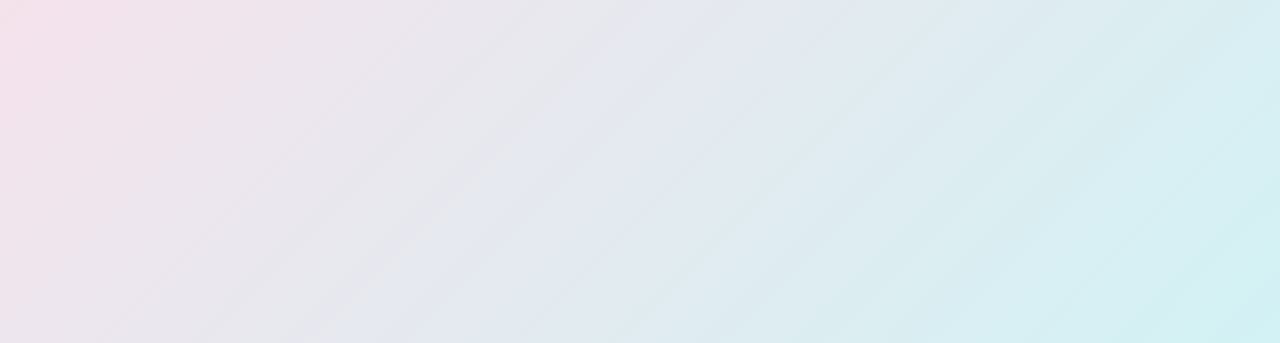
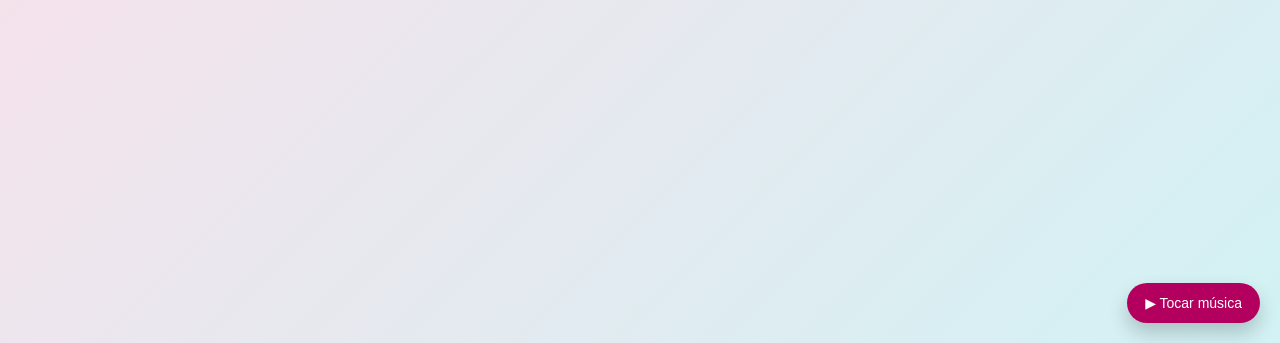
Before and after one commit to LucasMelo091/love-maria-luiza, a plain HTML site: page index.html in a window 1280 px wide. Shown: the part 457-800 px from the top of the page. Drawn offline with nearby package versions, Linux system fonts and the light colour scheme.

Commit message:
Implement audio play button in index.html
Added a button to play audio on click.

```diff
--- a/index.html
+++ b/index.html
@@ -103,9 +103,27 @@
 </head>
 <body>
 
-  <audio autoplay loop>
-    <source src="talking_to_the_moon.mp3" type="audio/mpeg">
-  </audio>
+ <audio id="musica" loop>
+  <source src="talking_to_the_moon.mp3" type="audio/mpeg">
+</audio>
+
+<button onclick="document.getElementById('musica').play()"
+style="
+  position: fixed;
+  bottom: 20px;
+  right: 20px;
+  background: #b3005e;
+  color: white;
+  border: none;
+  padding: 12px 18px;
+  border-radius: 30px;
+  font-size: 14px;
+  cursor: pointer;
+  box-shadow: 0 10px 20px rgba(0,0,0,0.2);
+">
+▶ Tocar música
+</button>
+
 
   <header>
     <div>
```
